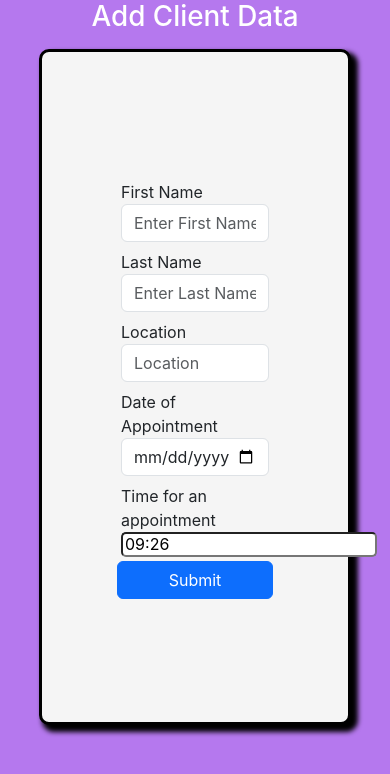
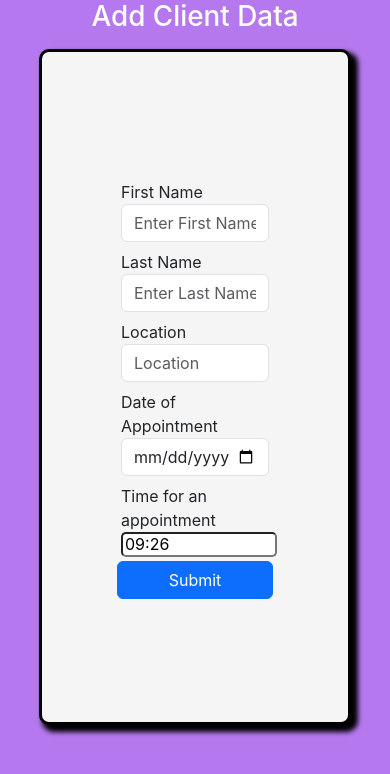
Before and after one commit to Sakshi-hub21/Power-Up-Fitness, a React (Create React App) app: page /add in a window 390 px wide. Shown: the top 774 px of the page. Built offline with nearby package versions, Linux system fonts and the light colour scheme.

Commit message:
Update add.css

```diff
--- a/src/components/add.css
+++ b/src/components/add.css
@@ -70,6 +70,7 @@
 
     .rounded-clock-picker {
       height: 25px;
+        width:40vw;
     }
   }
 /* @media (min-width: 300px) and (max-width: 700px) {
```
